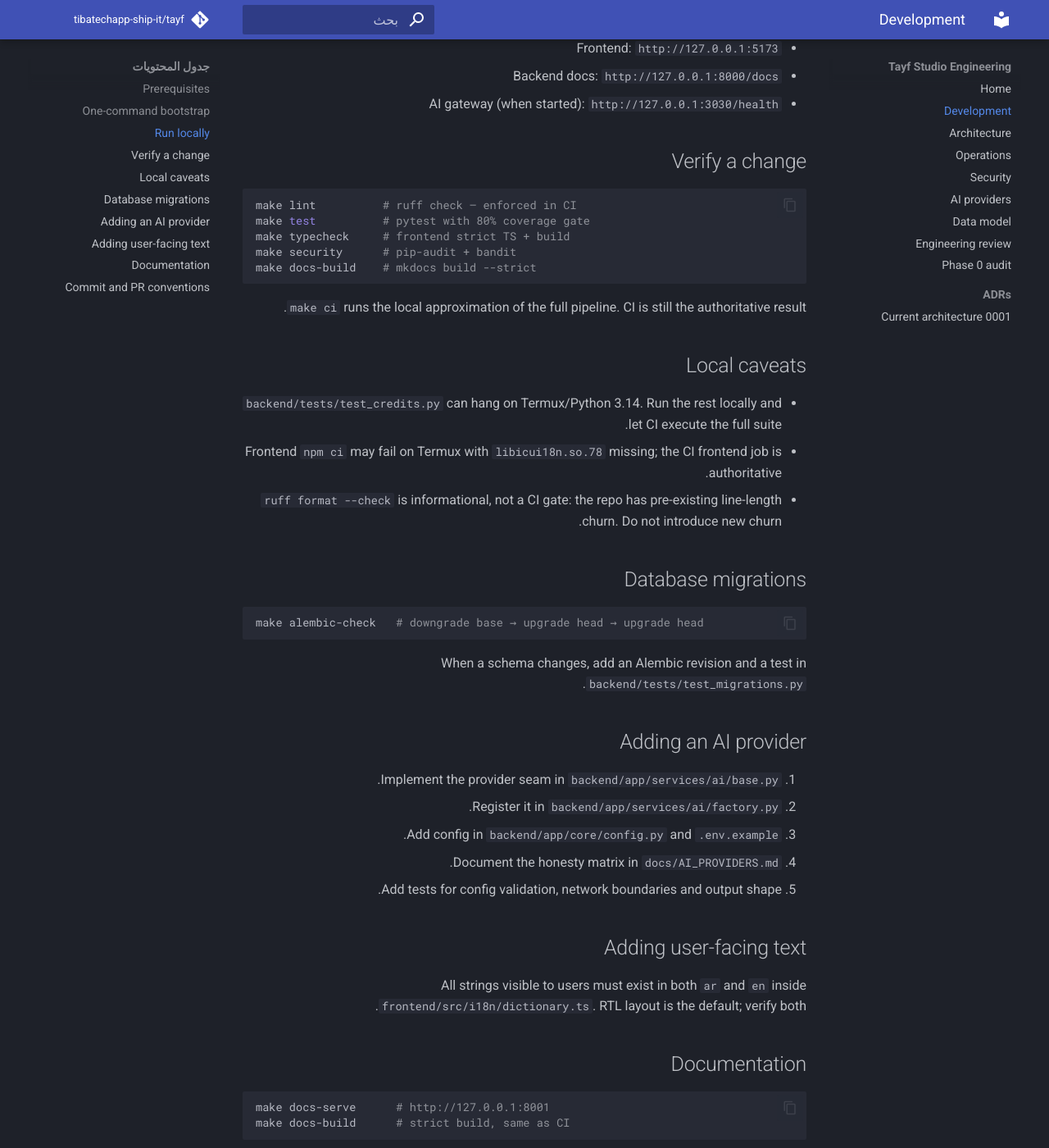
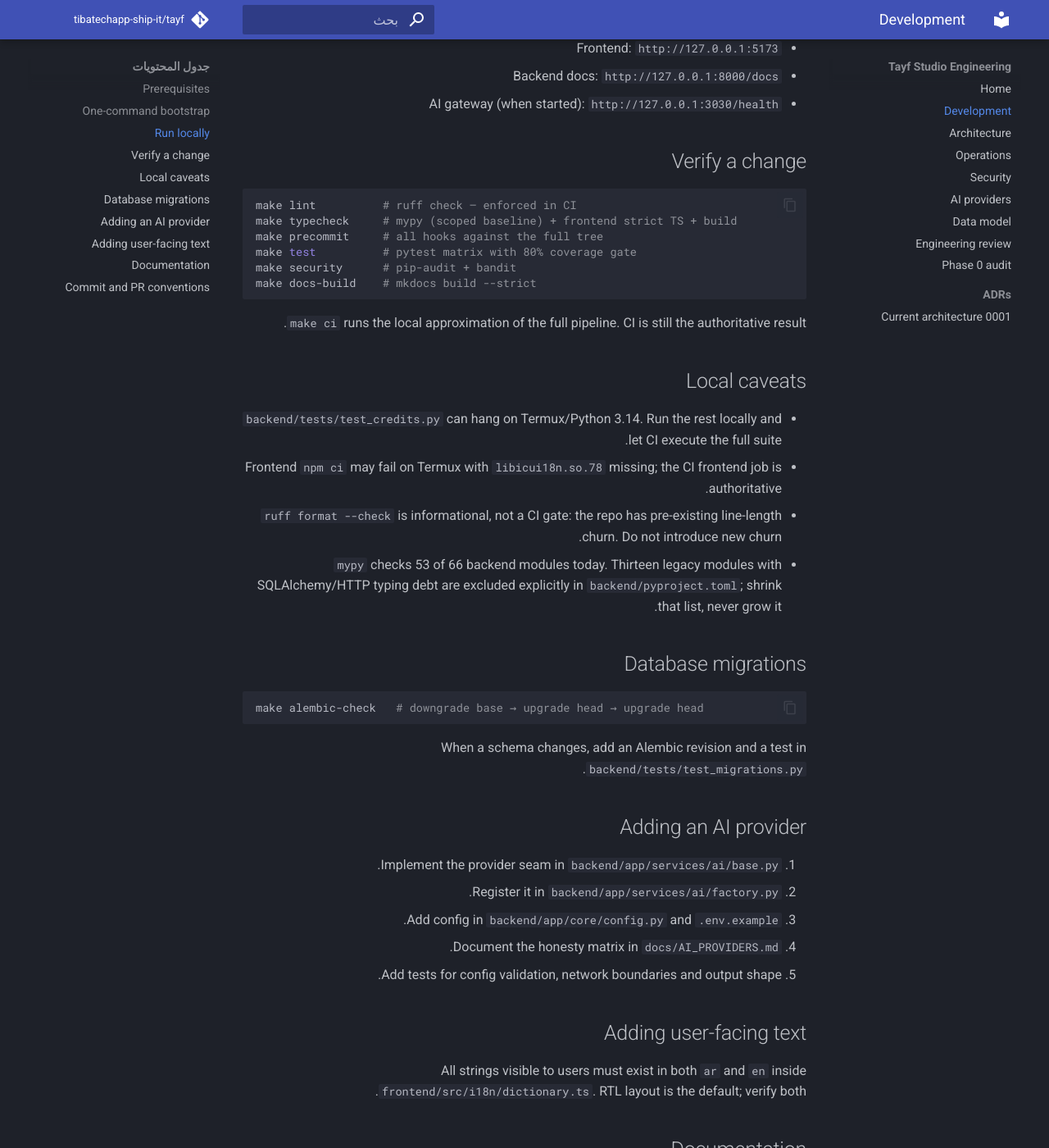
Before and after one commit to tibatechapp-ship-it/tayf, an MkDocs documentation site: the page built from docs/DEVELOPMENT.md, in a window 1280 px wide and 1400 px high, scrolled down 834 px. Shown: the whole window at 82% size. Built offline with MkDocs 1.6.1 and Material for MkDocs 9.7.7, drawn with Linux system fonts in a browser that asks for light colours; comment, search, counter and statistics services are not loaded; some of the changed text lies outside the part shown.

Commit message:
ci: add quality gates and docs deployment (#14)
Adds a Python 3.11/3.12/3.13 backend matrix, scoped mypy, pre-commit
job, failure artifacts and a strict MkDocs Pages workflow. Documents
the legacy typing baseline and the pip-audit dependency gate.

````diff
--- a/docs/DEVELOPMENT.md
+++ b/docs/DEVELOPMENT.md
@@ -4,7 +4,7 @@
 
 | Tool | Minimum | Notes |
 | --- | --- | --- |
-| Python | 3.11 | 3.12 used in CI; 3.14 works locally with the documented caveats |
+| Python | 3.11 | CI matrix: 3.11 / 3.12 / 3.13; 3.14 works locally with caveats |
 | Node.js | 20 | npm lockfile is committed; use `npm ci` |
 | ffmpeg | any recent build | Required for real MP4 composition; `pkg install ffmpeg` on Termux |
 | make | any POSIX make | Optional but recommended |
@@ -35,8 +35,9 @@ Useful addresses:
 
 ```bash
 make lint          # ruff check — enforced in CI
-make test          # pytest with 80% coverage gate
-make typecheck     # frontend strict TS + build
+make typecheck     # mypy (scoped baseline) + frontend strict TS + build
+make precommit     # all hooks against the full tree
+make test          # pytest matrix with 80% coverage gate
 make security      # pip-audit + bandit
 make docs-build    # mkdocs build --strict
 ```
@@ -52,6 +53,9 @@ authoritative result.
   frontend job is authoritative.
 - `ruff format --check` is informational, not a CI gate: the repo has
   pre-existing line-length churn. Do not introduce new churn.
+- `mypy` checks 53 of 66 backend modules today. Thirteen legacy modules with
+  SQLAlchemy/HTTP typing debt are excluded explicitly in `backend/pyproject.toml`;
+  shrink that list, never grow it.
 
 ## Database migrations
 
@@ -79,7 +83,7 @@ All strings visible to users must exist in both `ar` and `en` inside
 
 ```bash
 make docs-serve      # http://127.0.0.1:8001
-make docs-build      # strict build, same as CI
+make docs-build      # strict build, same as CI and the Pages workflow
 ```
 
 ## Commit and PR conventions
````
Also changed, not shown: CHANGELOG.md (+1 -0 lines), TASK_TRACKER.md (+3 -0 lines), 7 other files.
